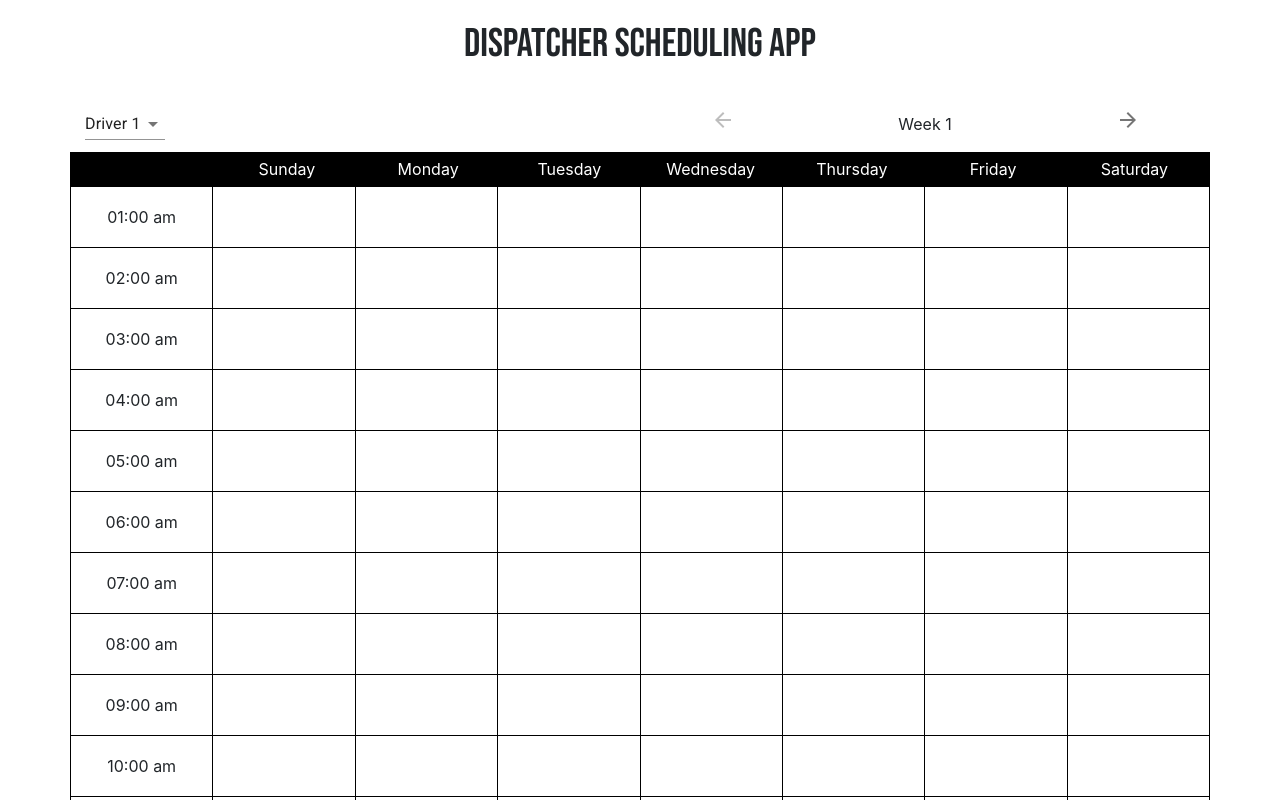
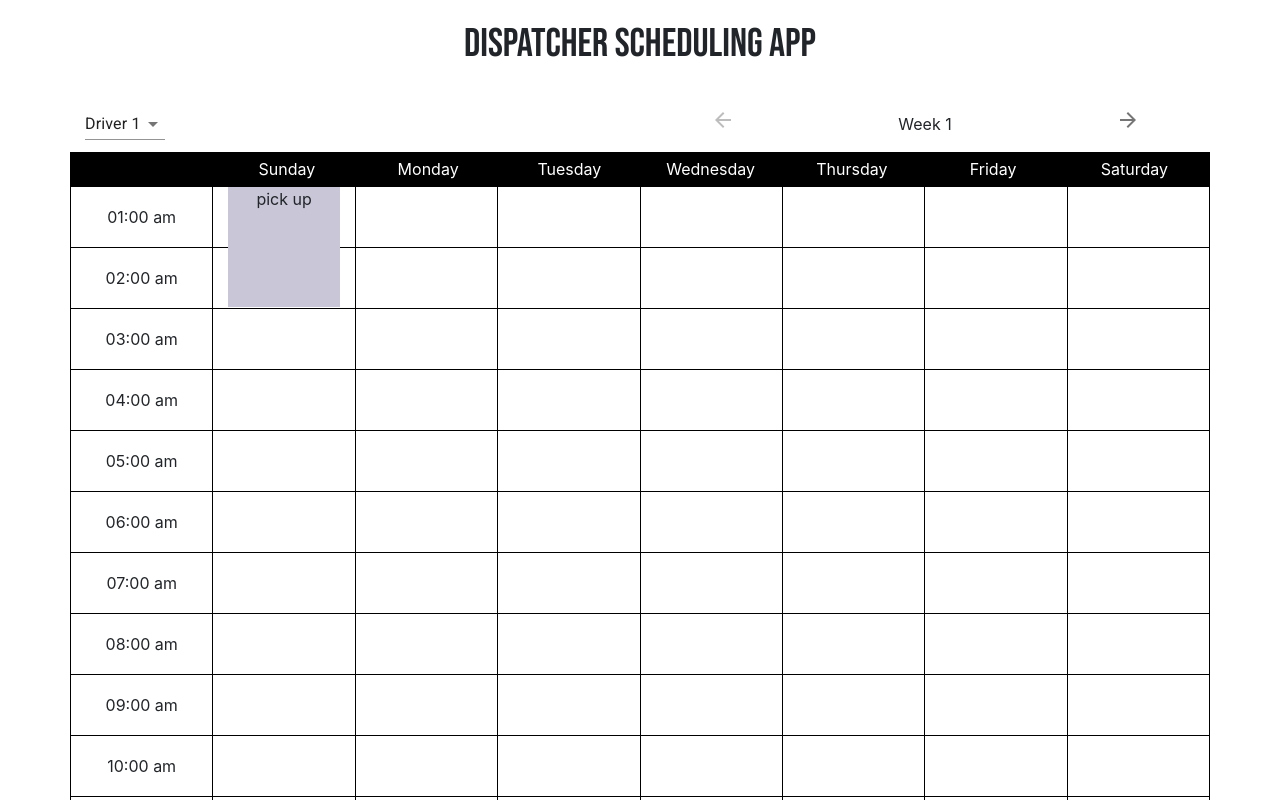
Before and after one commit to arimame/dispatcher_app, a React (Create React App) app: page / in a window 1280 px wide. Both pictures are taken after a click on the element 284 px from the left and 217 px from the top of the page. Shown: the top 800 px of the page. Built offline with nearby package versions, Linux system fonts and the light colour scheme; the HTML template or start-up script is replaced by a standard one.

Commit message:
Create Task component - Style of component is created when taskStyle function is called to determine the correct height of the element depending on number of hours it occupies

```diff
--- a/src/App.js
+++ b/src/App.js
@@ -28,6 +28,8 @@ function App() {
     3: calendar3
   });
 
+  const weekData = calendars[selectedDriver][week]
+
   //events
   const driverChanged = (event) => {
     setSelectedDriver(event.target.value);
@@ -50,7 +52,7 @@ function App() {
       location: "123 Fake Street",
       description: "this is a comment",
       start: hour,
-      end: hour + 1
+      end: hour + 2
     }
     const tasks = calendars[selectedDriver][week][day].tasks;
     tasks.push(task);
@@ -74,7 +76,7 @@ function App() {
           </Col>
         </Row>
       </Container>
-      <CalendarView days={days} time={time} addTask={addTask}/>
+      <CalendarView days={days} time={time} weekData={weekData} addTask={addTask}/>
     </div>
   );
 }
--- a/src/components/CalendarView.js
+++ b/src/components/CalendarView.js
@@ -3,6 +3,7 @@ import moment from 'moment'
 import Container from 'react-bootstrap/Container'
 import Row from 'react-bootstrap/Row'
 import Col from 'react-bootstrap/Col'
+import Task from './Task.js';
 
 function CalendarView(props) {
 
@@ -20,7 +21,10 @@ function CalendarView(props) {
         <Row className="Grid-row">
           <Col className="Time-col">{moment(hour,'HH').format('hh:mm a')}</Col>
           {props.days.map(day => (
-            <Col className="Grid-col" onClick={() => props.addTask(day, hour)}></Col>
+            <Col className="Grid-col" onClick={() => props.addTask(day, hour)}>
+            {props.weekData[day].tasks.map(task =>
+              task.start === hour ? (<Task task={task}/>) : (null))}
+            </Col>
           ))}
         </Row>
       ))}
--- /dev/null
+++ b/src/components/Task.js
@@ -0,0 +1,21 @@
+import React from 'react';
+
+function Task(props) {
+
+  const taskStyle = function(start, end) {
+    const height = (end - start) * 60;
+     return {
+       backgroundColor: "#C8C6D7",
+       height: height,
+       margin: 0
+     }
+ }
+
+  return (
+    <div style={taskStyle(props.task.start, props.task.end)}>
+      <p>{props.task.type}</p>
+    </div>
+  );
+}
+
+export default Task;
```
